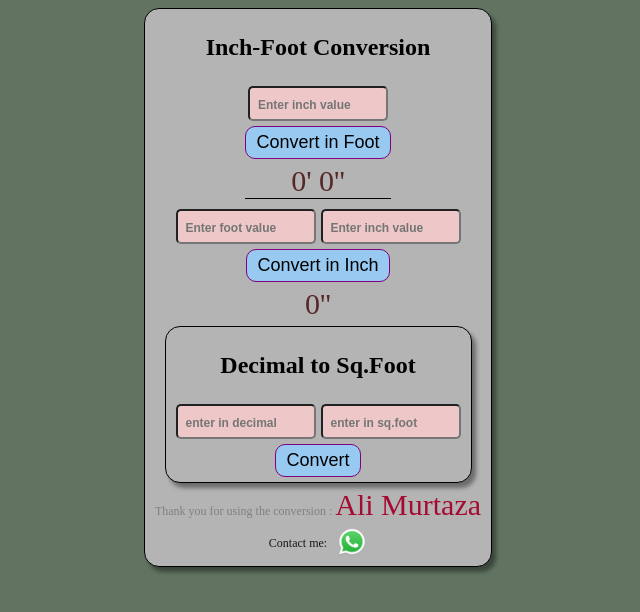
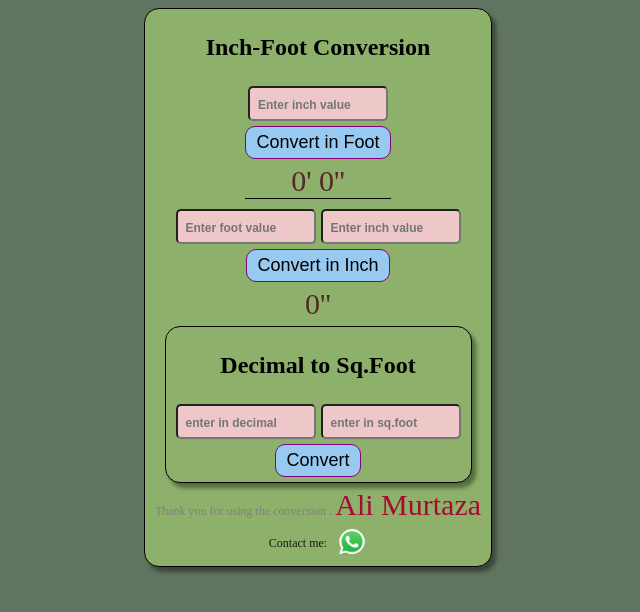
Before and after one commit to CodewithAli45/inchtofoot, a React (Create React App) app: page / in a window 1280 px wide. Shown: the top 612 px of the page, without its empty margins (322-962 px from the left). Built offline with nearby package versions, Linux system fonts and the light colour scheme; a web font is replaced by a local one.

Commit message:
changed bg color

```diff
--- a/src/App.css
+++ b/src/App.css
@@ -15,7 +15,7 @@ body {
     border: 1px solid black;
     justify-content: center;
     align-items: center;
-    background-color: rgb(180, 180, 180);
+    background-color: rgb(141, 177, 107);
     box-shadow: 4px 5px 4px 0px rgba(0, 0, 0, 0.4);
     border-radius: 15px;
 }
@@ -61,7 +61,7 @@ input::placeholder {
     font-size: 30px;
     text-align: center;
     color: rgb(87, 40, 40);
-    width: 80px;
+    width: 100px;
 }
 
 
```
Also changed, not shown: 11 other files (tests, documents, lock files or other folders).
